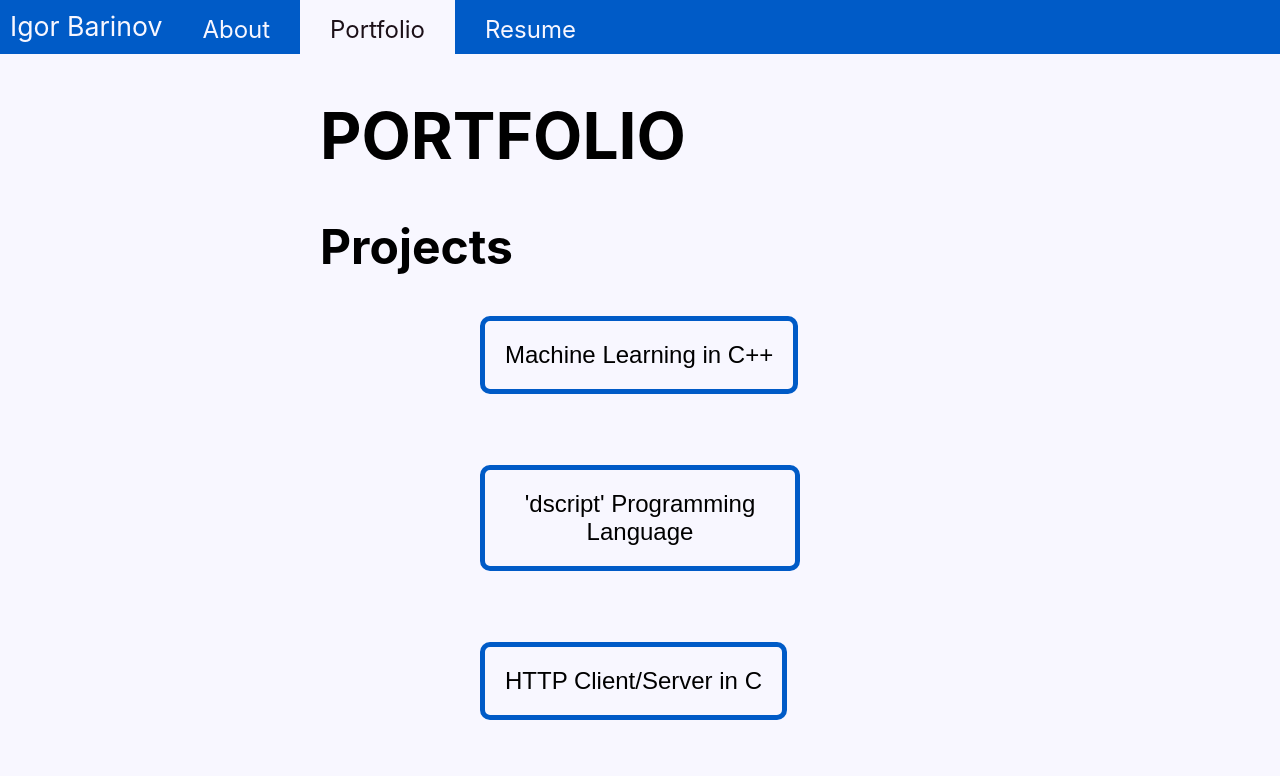
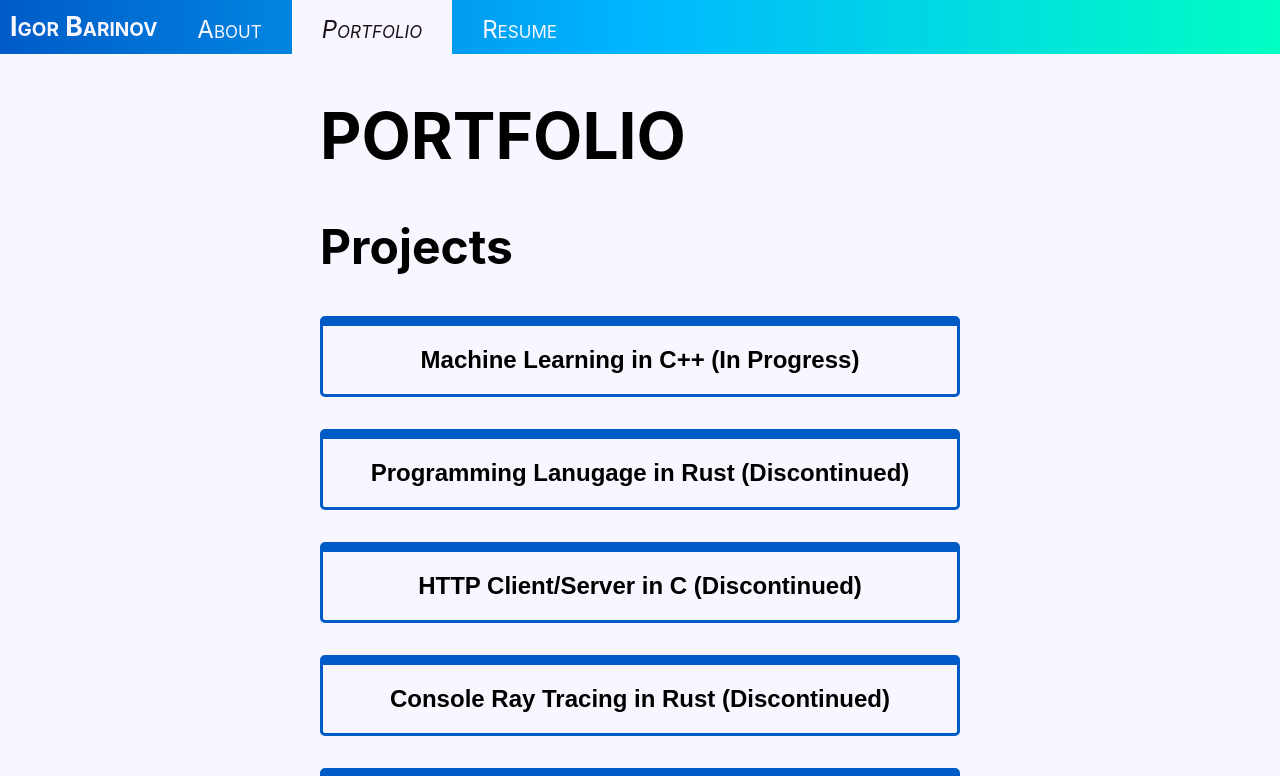
Before and after one commit to igor-barinov/igor-barinov.github.io, a React (Create React App) app: page /portfolio in a window 1280 px wide. Shown: the top 776 px of the page. Built offline with nearby package versions, Linux system fonts and the light colour scheme.

Commit message:
Changed styles and Project element

```diff
--- a/src/components/Project.js
+++ b/src/components/Project.js
@@ -20,12 +20,12 @@ class Project extends Component {
     }
 
     render() {
+        const status = (this.props.wip) ? "In Progress" : "Discontinued";
         return (
             <div className="Project">
-                <button onClick = {this.toggleDescription}>{this.props.title}</button>
-                <ProjectDescription isShown={this.showDescription} languages={this.props.languages} description={this.props.description} />
-                <br></br>
-                <br></br>
+                <button onClick={this.toggleDescription}>{this.props.title + " (" + status + ")"}{
+                    this.state.showDescription && <ProjectDescription languages={this.props.languages} goal={this.props.goal} features={this.props.features} future={this.props.future} />
+                }</button>
             </div>
         );
     }
--- a/src/components/ProjectDescription.js
+++ b/src/components/ProjectDescription.js
@@ -9,12 +9,15 @@ class ProjectDescription extends Component {
     }
 
     render() {
-        const cls = (this.props.isShown) ? "ProjectDescription" : "ProjectBlank";
-
         return (
-            <div className = {cls}>
+            <div className = "ProjectDescription">
                 <h5>{"Written in: " + this.props.languages}</h5>
-                <p>{this.props.description}</p>
+                <h5>Goal</h5>
+                <p>{this.props.goal}</p>
+                <h5>Implemented Features</h5>
+                <p>{this.props.features}</p>
+                <h5>Future Work</h5>
+                <p>{this.props.future}</p>
             </div>
         );
     }
--- a/src/pages/Portfolio.js
+++ b/src/pages/Portfolio.js
@@ -5,30 +5,128 @@ import '../styles/Page.css';
 import NavBar from '../components/NavBar';
 import Project from '../components/Project';
 
+const Projects = {
+  ML: 0,
+  DSCRIPT: 1,
+  HTTP: 2,
+  RAY_TRACE: 3,
+  ALGO: 4,
+  DISCORD: 5,
+  GROUPME: 6
+};
+
 class Portfolio extends Component {
   constructor(props) {
     super(props);
     this.state = {};
   }
 
+  getTitle(project) {
+    switch (project) {
+      case Projects.ML:
+        return "Machine Learning in C++"
+      case Projects.DSCRIPT:
+        return "Programming Lanugage in Rust"
+      case Projects.HTTP:
+        return "HTTP Client/Server in C"
+      case Projects.RAY_TRACE:
+        return "Console Ray Tracing in Rust"
+      case Projects.ALGO:
+        return "Algorithms in Rust"
+      case Projects.DISCORD:
+        return "Discord Bot in Python"
+      case Projects.GROUPME:
+        return "GroupMe Bot in Node.js"
+      default:
+        return "N/A"
+    };
+  }
+
+  getStatus(project) {
+    switch (project) {
+      case Projects.ML:
+        return true;
+      default:
+        return false;
+    }
+  }
+
+  getLanguages(project) {
+    switch (project) {
+      case Projects.ML:
+        return "C++"
+      case Projects.DSCRIPT:
+        return "Rust"
+      case Projects.HTTP:
+        return "C"
+      case Projects.RAY_TRACE:
+        return "Rust"
+      case Projects.ALGO:
+        return "Rust"
+      case Projects.DISCORD:
+        return "Python"
+      case Projects.GROUPME:
+        return "JavaScript"
+      default:
+        return "N/A"
+    };
+  }
+
+  getGoal(project) {
+    switch (project) {
+      case Projects.ML:
+        return "A simple, lightweight machine learning library with support for models such as linear regression, logistic regression, support vector machines, and neural networks.";
+      default:
+        return "N/A"
+    }
+  }
+
+  getFeatures(project) {
+    switch (project) {
+      case Projects.ML:
+        return "Current work is focused on n-dimensional array structures and iterators. "
+      default:
+        return "N/A"
+    }
+  }
+
+  getFuture(project) {
+    switch (project) {
+      case Projects.ML:
+        return "In the near future, implementations of"
+      default:
+        return "N/A"
+    };
+  }
+
+  getProjectElement(project) {
+    let title = this.getTitle(project);
+    let isWIP = this.getStatus(project);
+    let lang = this.getLanguages(project);
+    let goal = this.getGoal(project);
+    let features = this.getFeatures(project);
+    let future = this.getFuture(project);
+    return <Project title={title} wip={isWIP} languages={lang} goal={goal} features={features} future={future} />;
+  }
+
   render() {
     return (
       <div className="Page">
         <NavBar at="/portfolio"/>
-        <div>
+        <div className="Projects">
           <h1>
             PORTFOLIO
           </h1>
           <h2>
             Projects
           </h2>
-          <Project title="Machine Learning in C++" />
-          <Project title="'dscript' Programming Language"/>
-          <Project title="HTTP Client/Server in C" />
-          <Project title="Console Ray Tracing in Rust" />
-          <Project title="Algorithms in Rust" />
-          <Project title="Discord Bot in Javascript" />
-          <Project title="GroupMe Bot in Javascript"/>
+          {this.getProjectElement(Projects.ML)}
+          {this.getProjectElement(Projects.DSCRIPT)}
+          {this.getProjectElement(Projects.HTTP)}
+          {this.getProjectElement(Projects.RAY_TRACE)}
+          {this.getProjectElement(Projects.ALGO)}
+          {this.getProjectElement(Projects.DISCORD)}
+          {this.getProjectElement(Projects.GROUPME)}
         </div>
       </div>
     );
--- a/src/styles/NavBar.css
+++ b/src/styles/NavBar.css
@@ -3,5 +3,5 @@
     margin: 0;
     padding: 0;
     overflow: hidden;
-    background-color: #005BC7;
+    background-image: linear-gradient(to right, #005BC7, #00b7ff, #00ffc3);
 }
--- a/src/styles/NavBarLink.css
+++ b/src/styles/NavBarLink.css
@@ -13,7 +13,8 @@
     padding: 15px 30px 10px 30px;
     text-decoration: none;
     font-size: x-large;
-    transition: padding 0.2s;
+    font-variant: small-caps;
+    transition: padding 0.2s
 }
 
 .ActiveNavBarLink a {
@@ -24,10 +25,12 @@
     padding: 15px 30px 10px 30px;
     text-decoration: none;
     font-size: x-large;
+    font-variant: small-caps;
+    font-style: italic;
     transition: padding 0.2s;
 }
 
 .NavBarLink a:hover {
     background-color: #57C6EA;
-    padding: 15px 50px 10px 10px;
+    padding: 15px 40px 10px 40px;
 }
--- a/src/styles/NavBarTitle.css
+++ b/src/styles/NavBarTitle.css
@@ -3,4 +3,6 @@
     color: #F8F7FF;
     padding: 10px 10px 10px 10px;
     font-size: 20pt;
+    font-variant: small-caps;
+    font-weight: bold;
 }
--- a/src/styles/Page.css
+++ b/src/styles/Page.css
@@ -8,3 +8,7 @@
   margin-right: 25%;
   padding-bottom: 5%;
 }
+
+.Projects div {
+  margin: 0;
+}
--- a/src/styles/Project.css
+++ b/src/styles/Project.css
@@ -1,17 +1,17 @@
-.Project div {
-    margin: 0 auto;
-}
-
 .Project button {
-    border: 5px solid #005BC7;
-    border-radius: 10px;
+    width: 100%;
+    border: 3px solid #005BC7;
+    border-top-width: 10px;
+    border-radius: 5px;
     background-color: #F8F7FF;
     padding: 20px;
     font-size: x-large;
+    font-weight: bold;
     transition: padding 0.2s;
 }
 
 .Project button:hover {
-    padding: 20px 20px 20px 40px;
-    background-color: #57C6EA;
+    padding: 50px 20px 50px 20px;
+    box-shadow: 0px 10px 5px lightgray;
+    background-image: linear-gradient(to bottom right, #57C6EA, #b8fff4);
 }
--- a/src/styles/ProjectDescription.css
+++ b/src/styles/ProjectDescription.css
@@ -1,7 +1,9 @@
 .ProjectDescription {
-    display: block;
+    padding: 10px;
+    text-align: left;
+    font-weight: normal;
 }
 
-.ProjectBlank {
-    display: none;
+.ProjectDescription p {
+    font-size: x-large;
 }
```
